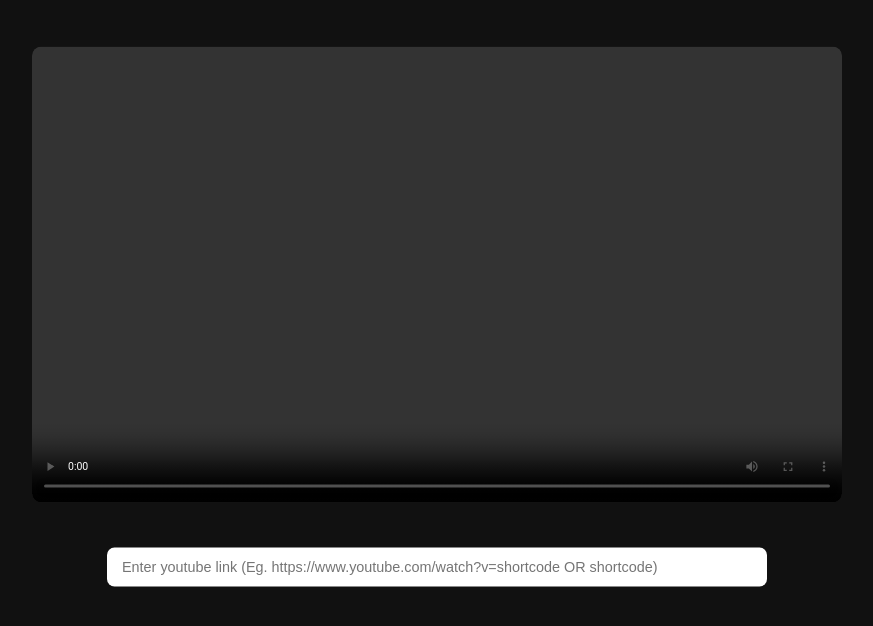
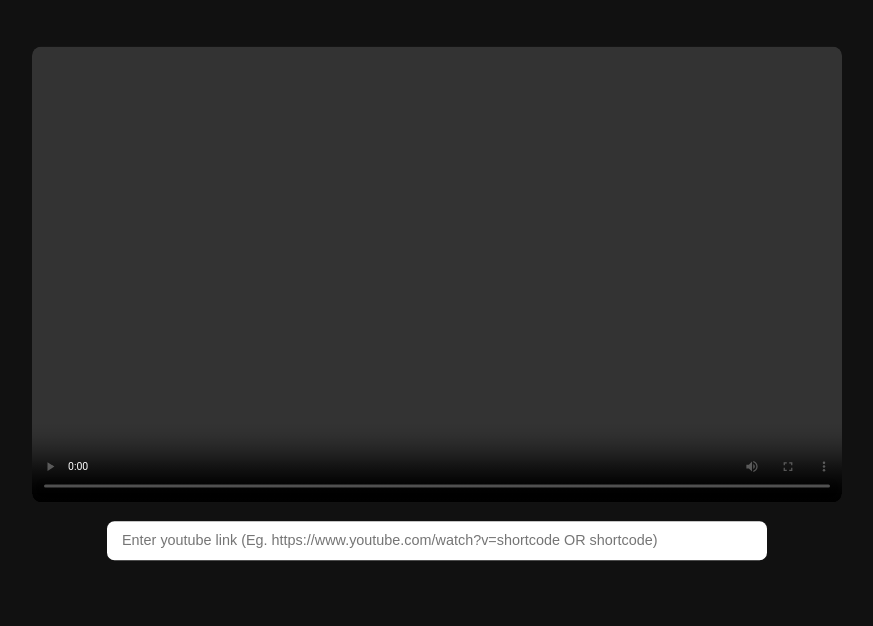
Before and after one commit to Frostwolf74/yt-dlp-discord-activity, a website: page public/index.html in a window 1280 px wide. Shown: the whole page, without its empty margins (203-1076 px from the left). Drawn offline with Linux system fonts and the light colour scheme.

Commit message:
reduced padding between the input box and the player viewport

```diff
--- a/public/styles.css
+++ b/public/styles.css
@@ -48,7 +48,7 @@ video {
 
 /* Input box section */
 .input-area {
-    margin-top: 60px; /* Creates nice vertical centering */
+    margin-top: 25px; /* Creates nice vertical centering */
     width: 100%;
     max-width: 1920px;
     padding-left: 100px;
```
